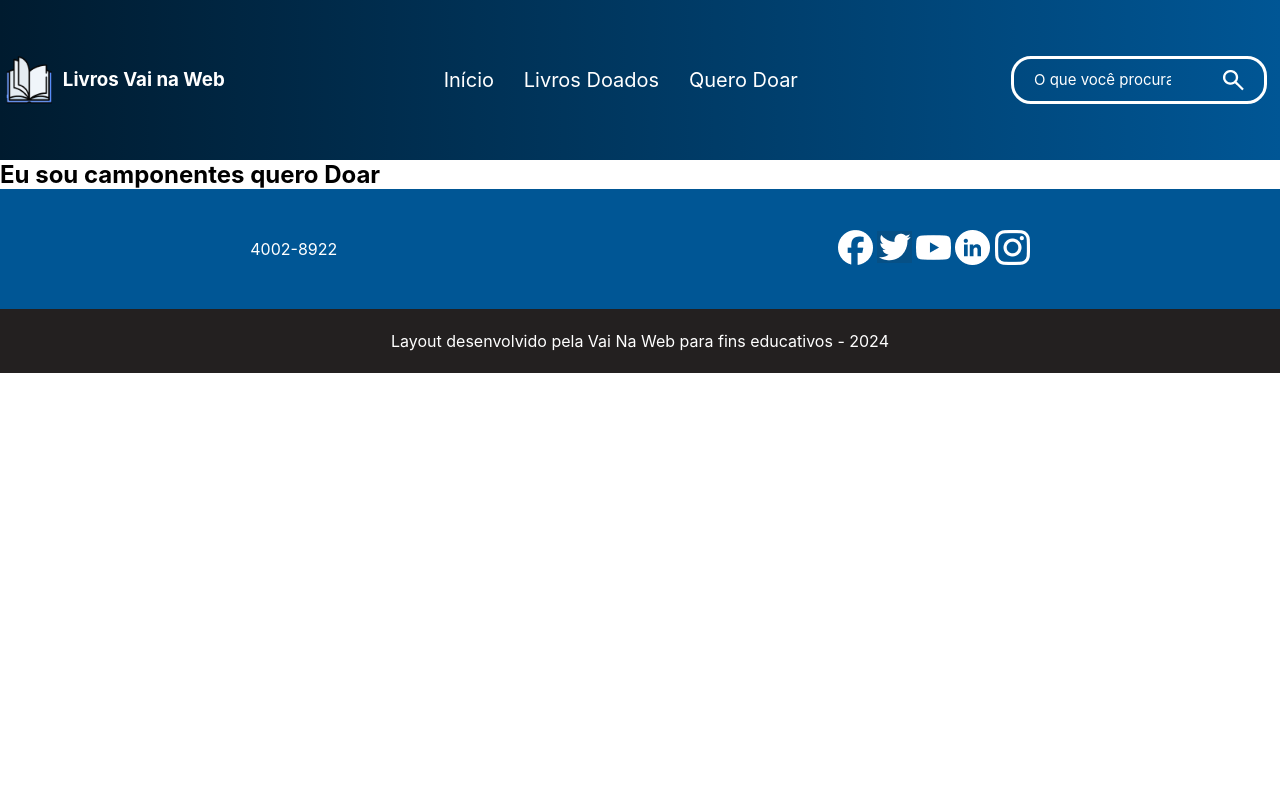
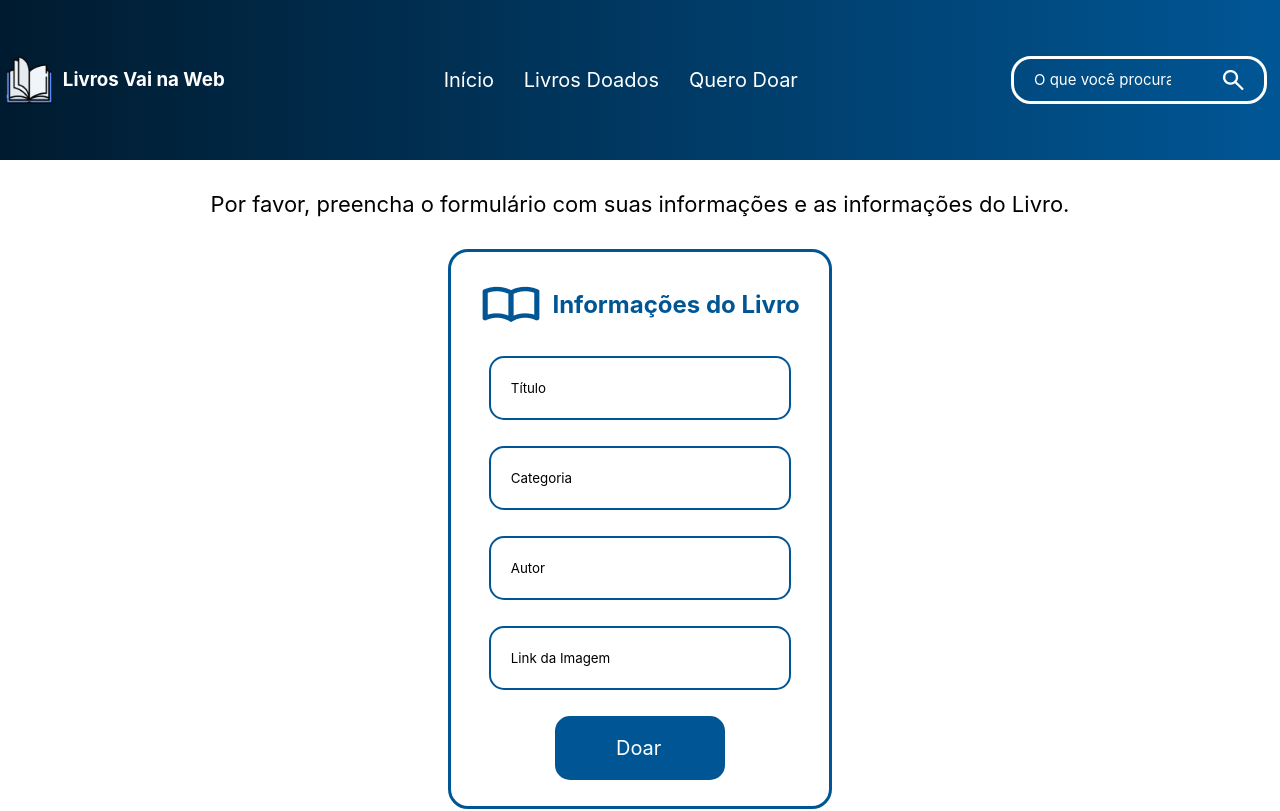
Before and after one commit to GabyysBrito/DesafioFinalLivrosVaiNaWeb, a React (Vite) app: page /QueroDoar in a window 1280 px wide. Shown: the top 811 px of the page. Built offline with nearby package versions, Linux system fonts and the light colour scheme.

Commit message:
Footer e QueroDoar completado

```diff
--- a/src/pages/queroDoar/QueroDoar.jsx
+++ b/src/pages/queroDoar/QueroDoar.jsx
@@ -1,5 +1,22 @@
+import logoFormularioLivro from '../../assets/logoFormularioLivro.png'
+
+import s from './QueroDoar.module.scss'
 export default function QueroDoar(){
     return(
-        <h2>Eu sou camponentes  quero Doar</h2>
+        <section className={s.QueroDoarSection}>
+            <p>Por favor, preencha o formulário com suas informações e as informações do Livro.</p>
+
+            <form action="">
+                <div>
+                    <img src={logoFormularioLivro} alt="Imagem de um icone de um livro aberto" />
+                    <h2>Informações do Livro</h2>
+                </div>
+                <input type="text" name="" id="" placeholder='Título'/>
+                <input type="text" name="" id="" placeholder='Categoria'/>
+                <input type="text" name="" id="" placeholder='Autor'/>
+                <input type="text" name="" id="" placeholder='Link da Imagem'/>
+                <input type="submit" value="Doar" className={s.buttonDoar}/>
+            </form>
+        </section>
     )
 }
--- /dev/null
+++ b/src/pages/queroDoar/queroDoar.module.scss
@@ -0,0 +1,54 @@
+.QueroDoarSection{
+    height: 85vh;
+
+    display: flex;
+    flex-direction: column;
+    align-items: center;
+    justify-content: space-evenly;
+
+    p{
+        font-size: 22px;
+    }
+
+}
+
+form {
+    border: solid #005695 3px;
+    border-radius: 20px;
+    height: 70vh;
+    width: 30%;
+    display: flex;
+    flex-direction: column;
+    justify-content: space-evenly;
+    align-items: center;
+
+    div {
+        display: flex;
+        width: 90%;
+        justify-content: space-evenly;
+        align-items: center;
+        color: #005695;
+    }
+
+    input{
+        width: 80%;
+        height: 8vh;
+        border: solid #005695 2px;
+        border-radius: 15px;
+        padding-left: 20px;
+
+        &::placeholder {
+            color: #000;
+        }
+    }
+}
+
+.buttonDoar{
+    width: 45%;
+    height: 8vh;
+    font-size: 20px;
+    background-color: #005695;
+    color: #fff;
+    padding-right: 6%;
+    cursor: pointer;
+}
```
